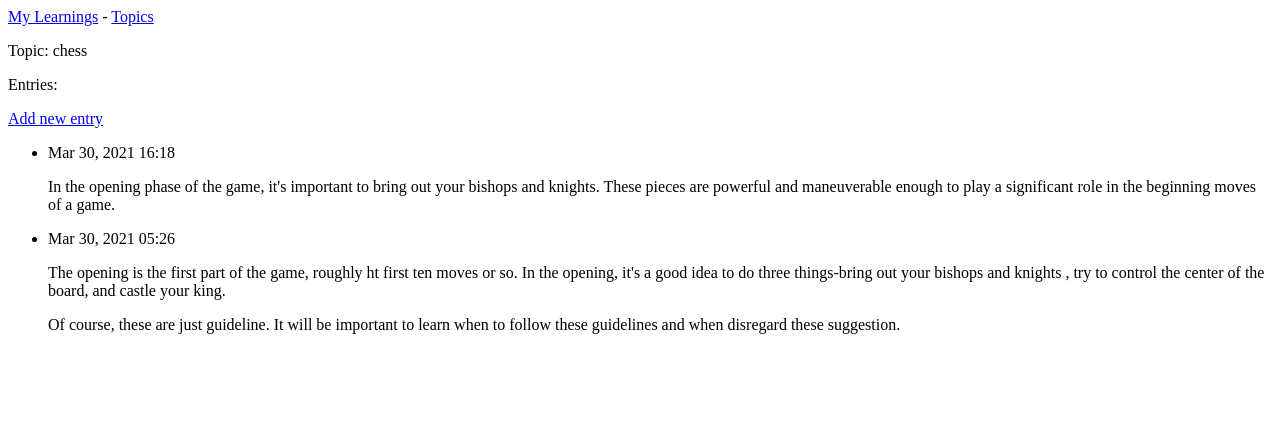
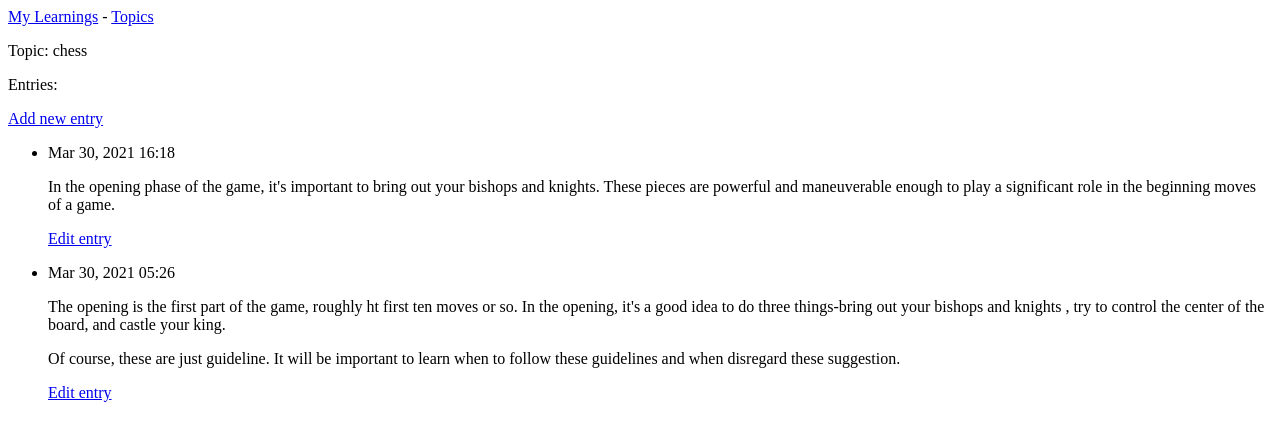
Before and after one commit to pk-tec/my-learnings-app, a Django app: page /topics/1/ in a window 1280 px wide. Shown: the top 441 px of the page. Run offline with Django 3.2, Linux system fonts and the light colour scheme; data comes from the database, SQL or seed files in the repository; both versions use the stored data as it was after the commit.

Commit message:
added edit entry

```diff
--- a/my_learning/templates/my_learning/topic.html
+++ b/my_learning/templates/my_learning/topic.html
@@ -7,6 +7,9 @@
 	<li>
 		<p>{{ entry.date_added|date:'M d, Y H:i' }}</p>
 		<p>{{entry.text|linebreaks}}</p>
+		<p>
+			<a href="{% url 'my_learning:edit_entry' entry.id %}">Edit entry</a>
+		</p>
 	</li>
 	{%empty%}
 	<li>There are no entries of this topic yet.</li>
--- a/my_learning/urls.py
+++ b/my_learning/urls.py
@@ -16,4 +16,7 @@ urlpatterns = [
     # Page for adding a new entry
     path('new_entry/<int:topic_id>/', views.new_entry, name='new_entry'),
 
+    # Page for editing an entry
+    path('edit_entry/<int:entry_id>/', views.edit_entry, name='edit_entry'),
+
 ]
--- a/my_learning/views.py
+++ b/my_learning/views.py
@@ -1,6 +1,6 @@
 from django.shortcuts import render, redirect
 
-from .models import Topic
+from .models import Topic, Entry
 from .forms import TopicForm, EntryForm
 
 def index(request):
@@ -55,3 +55,21 @@ def new_entry(request, topic_id):
     # Display a blank or invalid form
     context = {'topic': topic, 'form': form}
     return render(request, 'my_learning/new_entry.html', context)
+
+def edit_entry(request, entry_id):
+    """Edit an existing entry."""
+    entry = Entry.objects.get(id=entry_id)
+    topic = entry.topic
+
+    if request.method != 'POST':
+        # Initial request; pre-fill form with the current entry
+        form = EntryForm(instance=entry)
+    else:
+        # POST data submitted; process data
+        form = EntryForm(instance=entry, data=request.POST)
+        if form.is_valid():
+            form.save()
+            return redirect('my_learning:topic', topic_id=topic.id)
+
+    context = {'entry':entry, 'topic': topic, 'form': form}
+    return render(request, 'my_learning/edit_entry.html', context)
```
Also changed, not shown: my_learning/templates/my_learning/edit_entry.html (added, +9 -0 lines), db.sqlite3.
